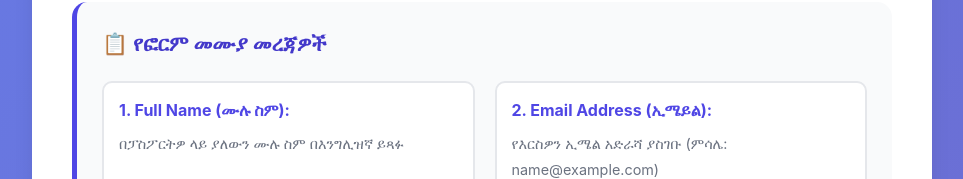
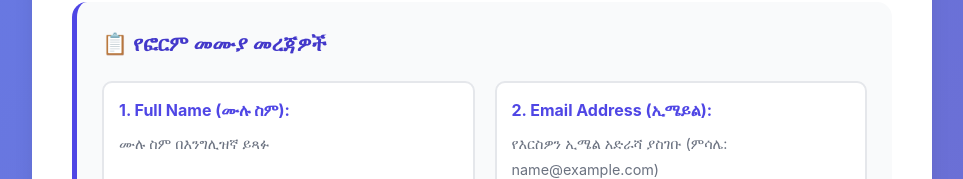
Before and after one commit to Tegeney/dv, a plain HTML site: page index.html in a window 1280 px wide. Shown: the part 621-800 px from the top of the page, without its empty margins (158-1121 px from the left). Drawn offline with Linux system fonts and the light colour scheme.

Commit message:
Update index.html

```diff
--- a/index.html
+++ b/index.html
@@ -33,7 +33,7 @@
                 <div class="form-info-grid">
                     <div class="form-info-item">
                         <strong>1. Full Name (ሙሉ ስም):</strong>
-                        <p>በፓስፖርትዎ ላይ ያለውን ሙሉ ስም በእንግሊዝኛ ይጻፉ</p>
+                        <p> ሙሉ ስም በእንግሊዝኛ ይጻፉ</p>
                     </div>
                     <div class="form-info-item">
                         <strong>2. Email Address (ኢሜይል):</strong>
```
